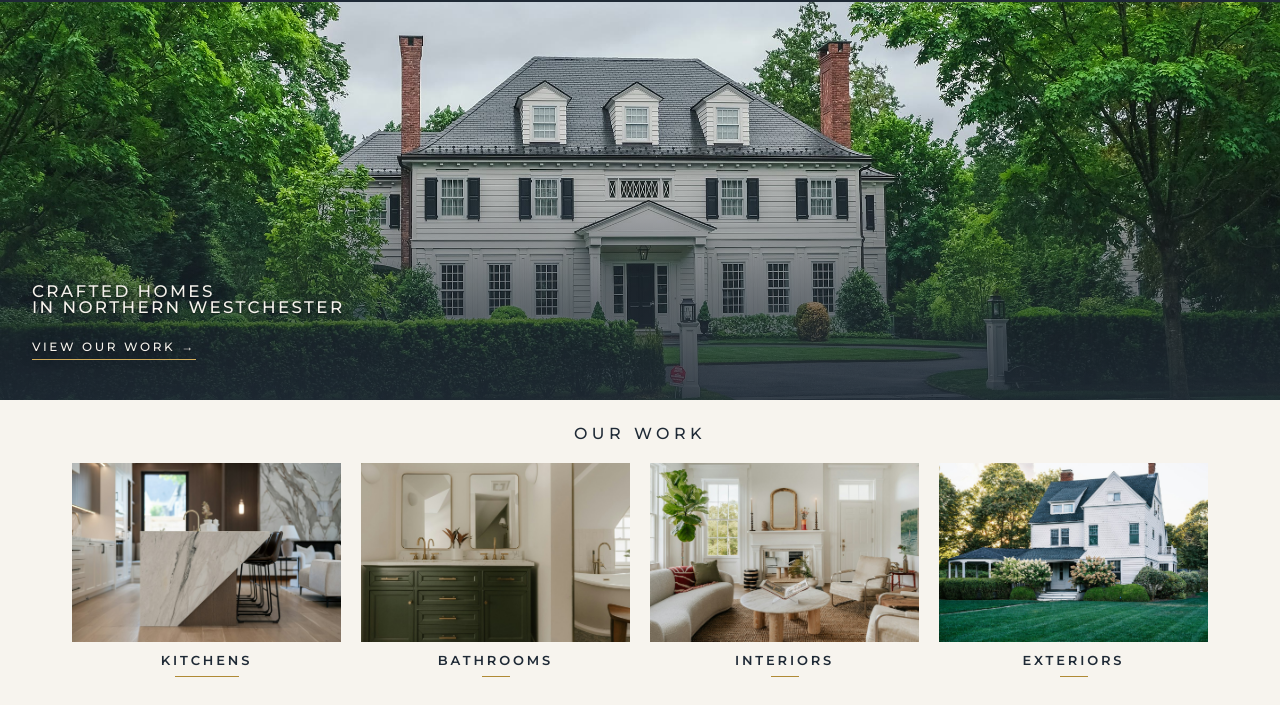
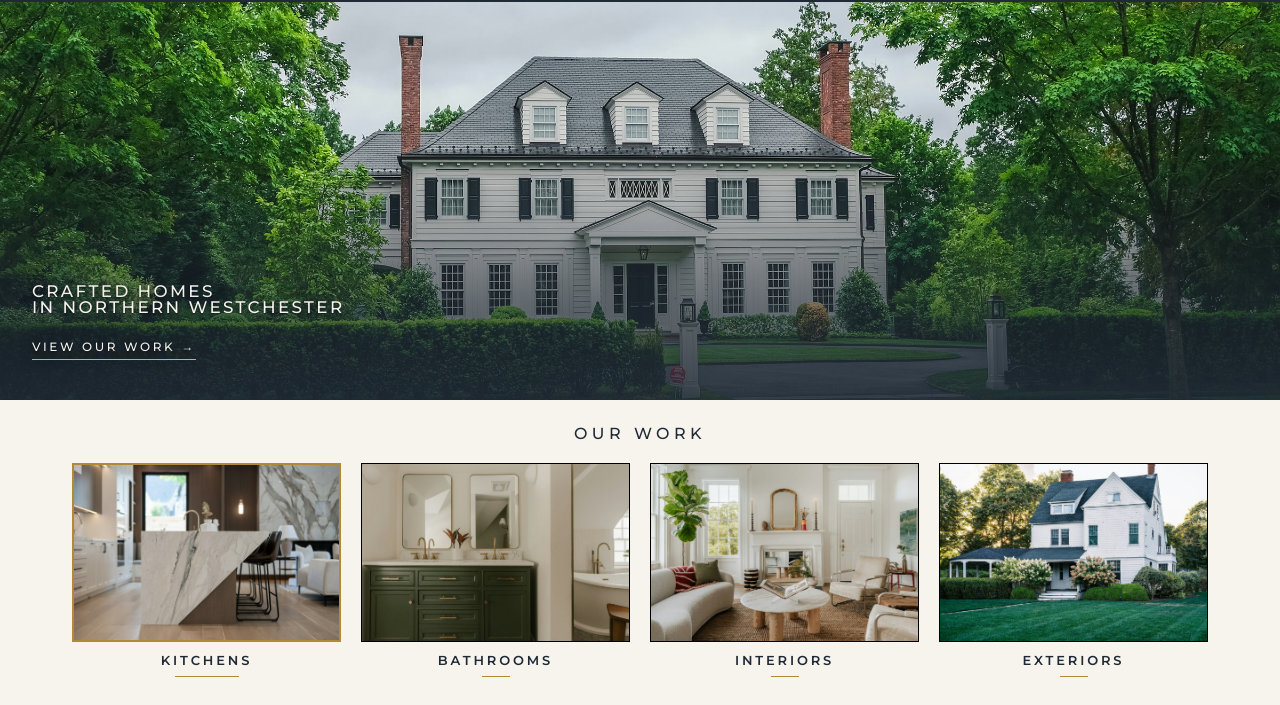
Before and after one commit to howardbeaver/south-salem-woodworking, a plain HTML site: page index.html in a window 1280 px wide. In both pictures the pointer is over the element 206 px from the left and 647 px from the top of the page. Shown: the part 95-800 px from the top of the page. Drawn offline with Linux system fonts and the light colour scheme.

Commit message:
M3: Framed home thumbnails
Each home thumbnail gets a 1px black frame that turns golden brass and
2px wide on hover or keyboard focus (0.3s fade, off for reduced motion).
The frame sits inside the box, so thumbnail sizes and the fold are
unchanged.

Co-Authored-By: Claude Opus 5.5 <noreply@anthropic.com>

```diff
--- a/css/style.css
+++ b/css/style.css
@@ -359,6 +359,8 @@ h3 {
   display: block;
   aspect-ratio: 3 / 2;
   overflow: hidden;
+  border: 1px solid #000; /* black frame, at the user's request */
+  transition: border-color 0.3s ease, border-width 0.3s ease;
   background: var(--slate);
 }
 
@@ -391,6 +393,13 @@ h3 {
 .category:hover .category-photo img,
 .category:focus-visible .category-photo img {
   transform: scale(1.04);
+}
+
+/* The black frame turns gold and thickens to 2px (inside the box, so nothing shifts) */
+.category:hover .category-photo,
+.category:focus-visible .category-photo {
+  border-width: 2px;
+  border-color: var(--brass);
 }
 
 .category:hover .category-name::after,
@@ -1264,6 +1273,7 @@ h3 {
 }
 
 @media (prefers-reduced-motion: reduce) {
+  .category-photo,
   .category-photo img,
   .category-name::after,
   .gallery img,
```
Also changed, not shown: 1 other file.
